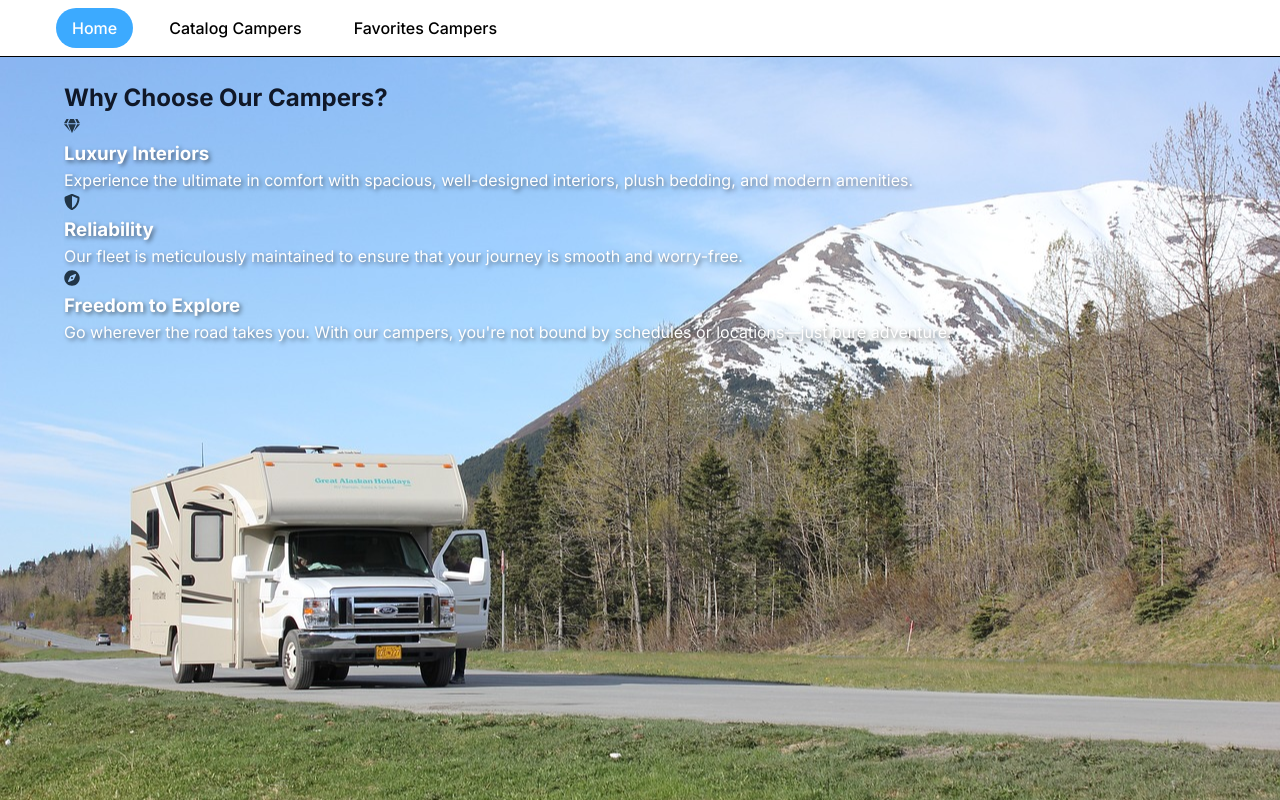
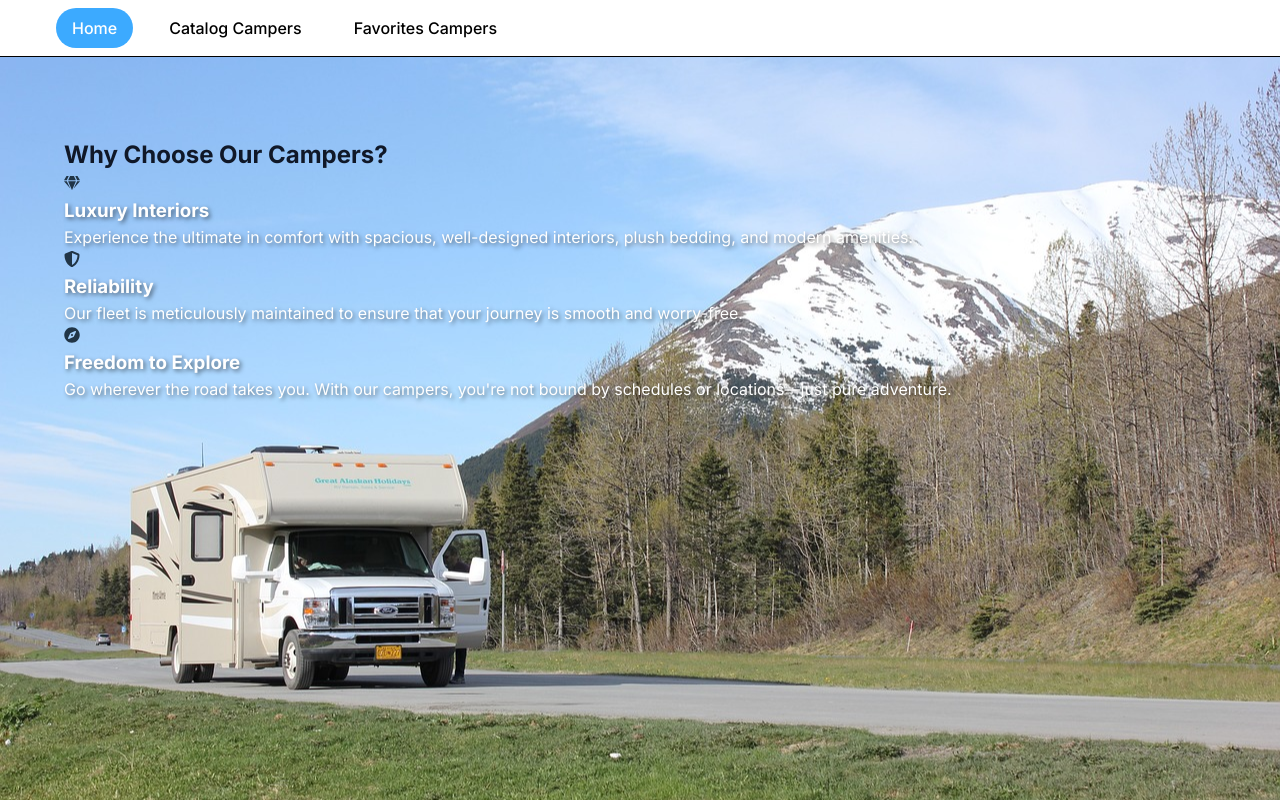
Before and after one commit to NataliaGurova/catalog-campers, a React (Vite) app: page / in a window 1280 px wide. Shown: the top 800 px of the page. Built offline with nearby package versions, Linux system fonts and the light colour scheme; no server answers.

Commit message:
navigation

```diff
--- a/src/components/ModalWindow/ModalWindow.jsx
+++ b/src/components/ModalWindow/ModalWindow.jsx
@@ -31,6 +31,7 @@ const ModalWindow = ({ modalIsOpen, onCloseModal, children }) => {
           // padding: '40px',
           // paddingRight: '0',
           // overflow: 'hidden',
+          zIndex: '20',
           width: '982px',
           margin: 'auto', // Center the modal
         },
--- a/src/components/Navigation/Navigation.jsx
+++ b/src/components/Navigation/Navigation.jsx
@@ -9,7 +9,7 @@ const buildLinkClass = ({ isActive }) => {
 const Navigation = () => {
   return (
     <header className={css.header}>
-
+      <div className={css.container}>
         <nav className={css.nav}>
           <NavLink to="/" className={buildLinkClass}>
             Home
@@ -21,7 +21,7 @@ const Navigation = () => {
             Favorites Campers
           </NavLink>
         </nav>
-
+      </div>
     </header>
   );
 };
--- a/src/components/Navigation/Navigation.module.css
+++ b/src/components/Navigation/Navigation.module.css
@@ -1,18 +1,28 @@
 .header {
   display: flex;
+  margin: 0 auto;
+  max-width: 1536px;
+  /* width: 1440px; */
+  /* width: 100%;
+  border-bottom: 1px solid black; */
+  position: relative;
+  /* top: 0;
+  left: 47px;
+  z-index: 15; */
+}
+
+.container {
+  margin: 0 auto;
+  padding: 8px 56px;
   background-color: #fff;
-  padding: 8px 56px;
-  margin: 0 auto;
-  width: 1440px;
+  /* position: fixed; */
+  width: 100%;
   border-bottom: 1px solid black;
-  position: fixed;
   top: 0;
   z-index: 15;
 }
 
-
 .nav {
-  /* justify-content: flex-start; */
   display: flex;
   gap: 20px;
   margin: 0;
```
